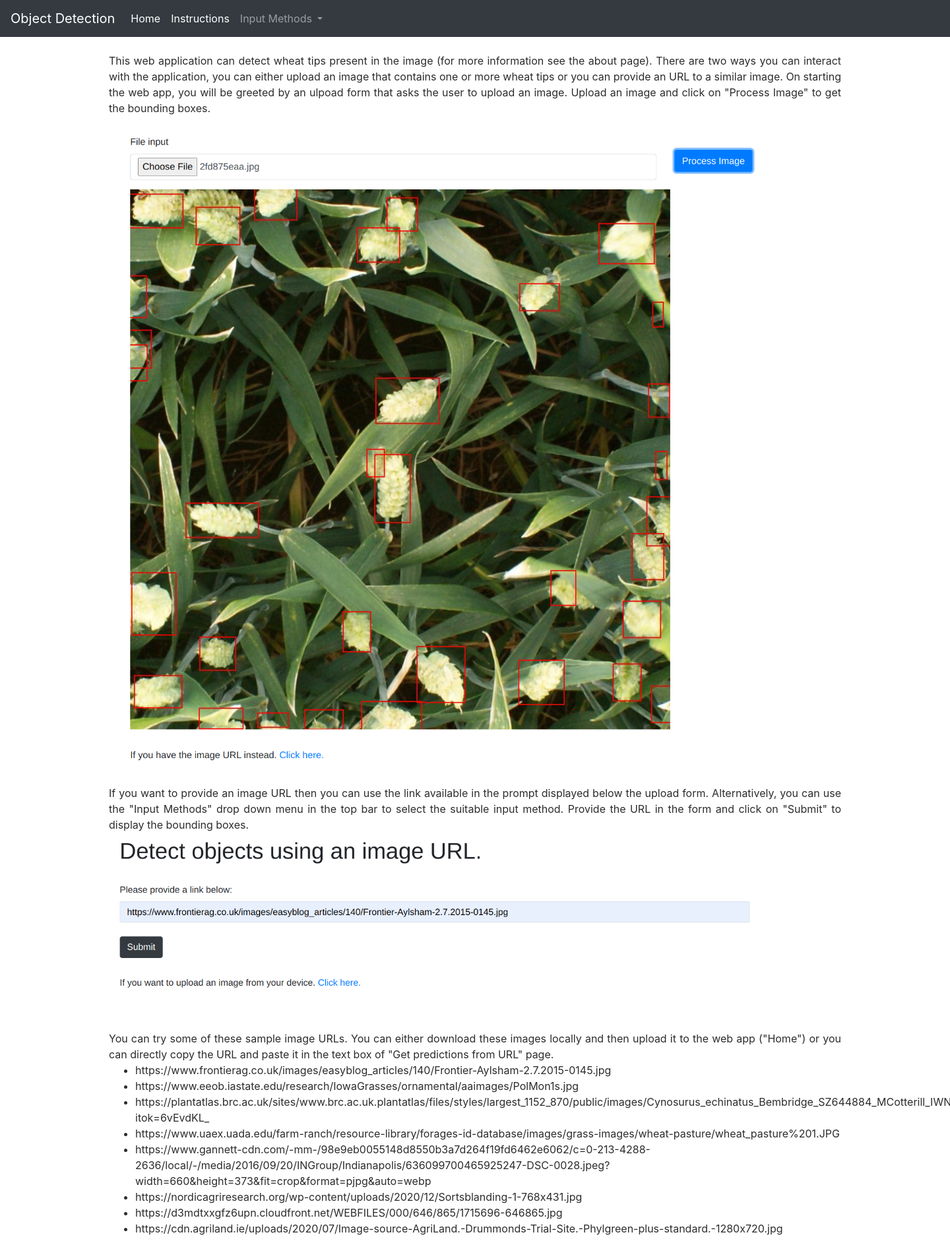
After one commit to RajarshiGO/object_detection, a Flask app: page /instructions in a window 1440 px wide; the page is wider, and only the part inside the window is pictured. The commit adds this page. Shown: that part at 66% size. Run offline with Flask 2, Linux system fonts and the light colour scheme; some libraries are stand-ins or nearby versions.

```diff
--- a/app.py
+++ b/app.py
@@ -7,9 +7,13 @@ from PIL import Image
 import albumentations as albu
 import numpy as np
 from utils import process_predictions, draw_bboxes, form_image_grid
+import requests
+from flask_wtf import FlaskForm
+from wtforms import StringField, SubmitField
+from wtforms.validators import DataRequired, URL
 model = tf.keras.models.load_model('model', custom_objects = {"custom_loss": custom_loss})
 app = Flask(__name__)
-app.debug = True
+app.config['SECRET_KEY'] = "Rajarshi"
 UPLOAD_FOLDER = './static/upload'
 preprocess = albu.Compose([
     albu.CLAHE(p=1),
@@ -19,6 +23,9 @@ preprocess = albu.Compose([
 def index():
     return render_template("index.html")
 
+class LinkForm(FlaskForm):
+    link = StringField("Please provide a link below:", validators = [DataRequired(), URL()])
+    submit = SubmitField("Submit")
 
 @app.route('/api/upload', methods =['POST'])
 def upload():
@@ -28,9 +35,9 @@ def upload():
             os.remove(os.path.join(UPLOAD_FOLDER, file))
     f = request.files['file']
     filepath = f'{UPLOAD_FOLDER}/{f.filename}'
-    print(f.filename)
     f.save(filepath)
     image = Image.open(filepath)
+    width, height = image.size
     image = image.resize((256,256))
     image = np.array(image)
     image = preprocess(image = image)
@@ -39,8 +46,50 @@ def upload():
     pred = model.predict(image)
     pred = np.squeeze(pred)
     pred = process_predictions(pred, form_image_grid())
+    pred[:, 0] = pred[:, 0]/256 * width
+    pred[:, 1] = pred[:, 1]/256 * height
+    pred[:, 2] = pred[:, 2]/256 * width
+    pred[:, 3] = pred[:, 3]/256 * height
     drawn = draw_bboxes(filepath, bboxes = pred)
     imsave(filepath, drawn)
     return f"{request.url_root}{filepath}"
+
+@app.route('/prediction', methods =['GET', 'POST'])
+def get_pred_link():
+    image_path = None
+    link = None
+    form = LinkForm()
+    if form.validate_on_submit():
+        link = form.link.data
+        form.link.data = ""
+        files = os.listdir(UPLOAD_FOLDER)
+        if(len(files)!=0):
+            for file in files:
+                os.remove(os.path.join(UPLOAD_FOLDER, file))
+        r = requests.get(link, allow_redirects=True)
+        open(f'{UPLOAD_FOLDER}/image.jpg', 'wb').write(r.content)
+        image = Image.open(f'{UPLOAD_FOLDER}/image.jpg')
+        width, height = image.size
+        image = image.resize((256,256))
+        image = np.array(image)
+        image = preprocess(image = image)
+        image = image['image']/255
+        image = np.expand_dims(image, axis = 0)
+        pred = model.predict(image)
+        pred = np.squeeze(pred)
+        pred = process_predictions(pred, form_image_grid())
+        pred[:, 0] = pred[:, 0]/256 * width
+        pred[:, 1] = pred[:, 1]/256 * height
+        pred[:, 2] = pred[:, 2]/256 * width
+        pred[:, 3] = pred[:, 3]/256 * height
+        drawn = draw_bboxes(f'{UPLOAD_FOLDER}/image.jpg', bboxes = pred)
+        imsave(f'{UPLOAD_FOLDER}/image.jpg', drawn)
+        image_path = f'{UPLOAD_FOLDER}/image.jpg'
+    return render_template("link.html", image_path = image_path, form = form)
+
+@app.route('/instructions', methods = ['GET'])
+def show_instructions():
+    return render_template("instructions.html")
+
 if __name__ == '__main__':
     app.run(debug=True)
--- a/requirements.txt
+++ b/requirements.txt
@@ -1 +1,6 @@
 flask
+tensorflow
+numpy
+matplotlib
+albumentations
+flask_wtf
--- a/templates/index.html
+++ b/templates/index.html
@@ -13,5 +13,11 @@
     <div>
         <img src="" id="imagePreview" class="image-preview">
     </div>
+    <p class="link-note">If you have the image URL instead.<a class="" href="{{url_for('get_pred_link')}}"> Click here.</a></p>
 </div>
+<style>
+    .link-note{
+        margin-top: 2rem;
+    }
+</style>
 {% endblock %}
--- /dev/null
+++ b/templates/instructions.html
@@ -0,0 +1,97 @@
+{% extends 'base.html' %}
+{% block content %}
+<div class="instruction-body">
+    <div class="description-text">
+        This web application can detect wheat tips present in the image (for more information see the about page). There
+        are two ways you can interact with the application, you can either upload an image that contains one or more
+        wheat tips or you can provide an URL to a similar image.
+        On starting the web app, you will be greeted by an ulpoad form that asks the user to upload an image. Upload an
+        image and click on "Process Image" to get the bounding boxes.
+
+    </div>
+    <img src="static/upload.png" alt="Example image" class="img-1" width="1000px">
+    <img src="static/upload-sm.png" alt="Example image" class="img-1-sm" width="1000px">
+    <div class="description-text">
+        If you want to provide an image URL then you can use the link available in the prompt displayed below the upload
+        form. Alternatively, you can use the "Input Methods" drop down menu in the top bar to select the suitable input
+        method. Provide the URL in the form and click on "Submit" to display the bounding boxes.
+    </div>
+    <img src="static/url.png" alt="Example image" class="img-2" width="1000px">
+    <img src="static/url-sm.png" alt="Example image" class="img-2-sm" width="1000px">
+    <div class="description-text">
+        You can try some of these sample image URLs. You can either download these images locally and then upload it to the web app ("Home") or you can directly copy the URL and paste it in the text box of "Get predictions from URL" page.
+    </div>
+    <div class="list-box">
+        <ul>
+            <li>https://www.frontierag.co.uk/images/easyblog_articles/140/Frontier-Aylsham-2.7.2015-0145.jpg</li>
+            <li>https://www.eeob.iastate.edu/research/IowaGrasses/ornamental/aaimages/PolMon1s.jpg</li>
+            <li> https://plantatlas.brc.ac.uk/sites/www.brc.ac.uk.plantatlas/files/styles/largest_1152_870/public/images/Cynosurus_echinatus_Bembridge_SZ644884_MCotterill_IWNHAS.jpg?itok=6vEvdKL_</li>
+            <li> https://www.uaex.uada.edu/farm-ranch/resource-library/forages-id-database/images/grass-images/wheat-pasture/wheat_pasture%201.JPG</li>
+            <li>https://www.gannett-cdn.com/-mm-/98e9eb0055148d8550b3a7d264f19fd6462e6062/c=0-213-4288-2636/local/-/media/2016/09/20/INGroup/Indianapolis/636099700465925247-DSC-0028.jpeg?width=660&height=373&fit=crop&format=pjpg&auto=webp</li>
+            <li>https://nordicagriresearch.org/wp-content/uploads/2020/12/Sortsblanding-1-768x431.jpg</li>
+            <li>https://d3mdtxxgfz6upn.cloudfront.net/WEBFILES/000/646/865/1715696-646865.jpg</li>
+            <li>https://cdn.agriland.ie/uploads/2020/07/Image-source-AgriLand.-Drummonds-Trial-Site.-Phylgreen-plus-standard.-1280x720.jpg</li>
+        </ul>
+    </div>
+</div>
+<style>
+    .img-1-sm {
+        display: none;
+    }
+
+    .img-2-sm {
+        display: none;
+    }
+
+    .instruction-body {
+        color: #2c2c2c;
+        font-size: 1rem;
+
+    }
+
+    @media only screen and (max-width:750px) {
+
+        .img-1,
+        .img-2 {
+            width: 700px
+        }
+    }
+
+    @media only screen and (max-width:450px) {
+        .img-1 {
+            display: none;
+        }
+
+        .img-1-sm {
+            width: 300px;
+            display: block;
+        }
+    }
+
+    @media only screen and (max-width:450px) {
+        .img-2 {
+            display: none;
+        }
+
+        .img-2-sm {
+            width: 300px;
+            display: block;
+        }
+    }
+
+    .description-text {
+        text-align: justify;
+        display: flex;
+        flex-direction: column;
+        justify-content: center;
+        align-items: left;
+    }
+
+    .description-text-2 {
+        display: flex;
+        flex-direction: column;
+        justify-content: center;
+        align-items: left;
+    }
+</style>
+{% endblock %}
--- a/templates/navbar.html
+++ b/templates/navbar.html
@@ -1,5 +1,5 @@
 <nav class="navbar navbar-expand-lg navbar-dark bg-dark">
-    <a class="navbar-brand" href="#">Navbar</a>
+    <a class="navbar-brand" href="#" style="cursor: default;">Object Detection</a>
     <button class="navbar-toggler" type="button" data-toggle="collapse" data-target="#navbarSupportedContent" aria-controls="navbarSupportedContent" aria-expanded="false" aria-label="Toggle navigation">
       <span class="navbar-toggler-icon"></span>
     </button>
@@ -7,29 +7,20 @@
     <div class="collapse navbar-collapse" id="navbarSupportedContent">
       <ul class="navbar-nav mr-auto">
         <li class="nav-item active">
-          <a class="nav-link" href="#">Home <span class="sr-only">(current)</span></a>
+          <a class="nav-link" href="{{url_for('index')}}">Home <span class="sr-only">(current)</span></a>
         </li>
-        <li class="nav-item">
-          <a class="nav-link" href="#">Link</a>
+        <li class="nav-item active">
+          <a class="nav-link" href="{{url_for('show_instructions')}}">Instructions <span class="sr-only">(current)</span></a>
         </li>
         <li class="nav-item dropdown">
           <a class="nav-link dropdown-toggle" href="#" id="navbarDropdown" role="button" data-toggle="dropdown" aria-haspopup="true" aria-expanded="false">
-            Dropdown
+            Input Methods
           </a>
           <div class="dropdown-menu" aria-labelledby="navbarDropdown">
-            <a class="dropdown-item" href="#">Action</a>
-            <a class="dropdown-item" href="#">Another action</a>
-            <div class="dropdown-divider"></div>
-            <a class="dropdown-item" href="#">Something else here</a>
+            <a class="dropdown-item" href="{{url_for('get_pred_link')}}">Get predictions from URL</a>
+            <a class="dropdown-item" href="{{url_for('index')}}">Get predictions by upload</a>
           </div>
         </li>
-        <li class="nav-item">
-          <a class="nav-link disabled" href="#">Disabled</a>
-        </li>
       </ul>
-      <form class="form-inline my-2 my-lg-0">
-        <input class="form-control mr-sm-2" type="search" placeholder="Search" aria-label="Search">
-        <button class="btn btn-outline-success my-2 my-sm-0" type="submit">Search</button>
-      </form>
     </div>
   </nav>
```
Also changed, not shown: templates/about.html (added, +30 -0 lines), templates/link.html (added, +33 -0 lines), 3 other files.
